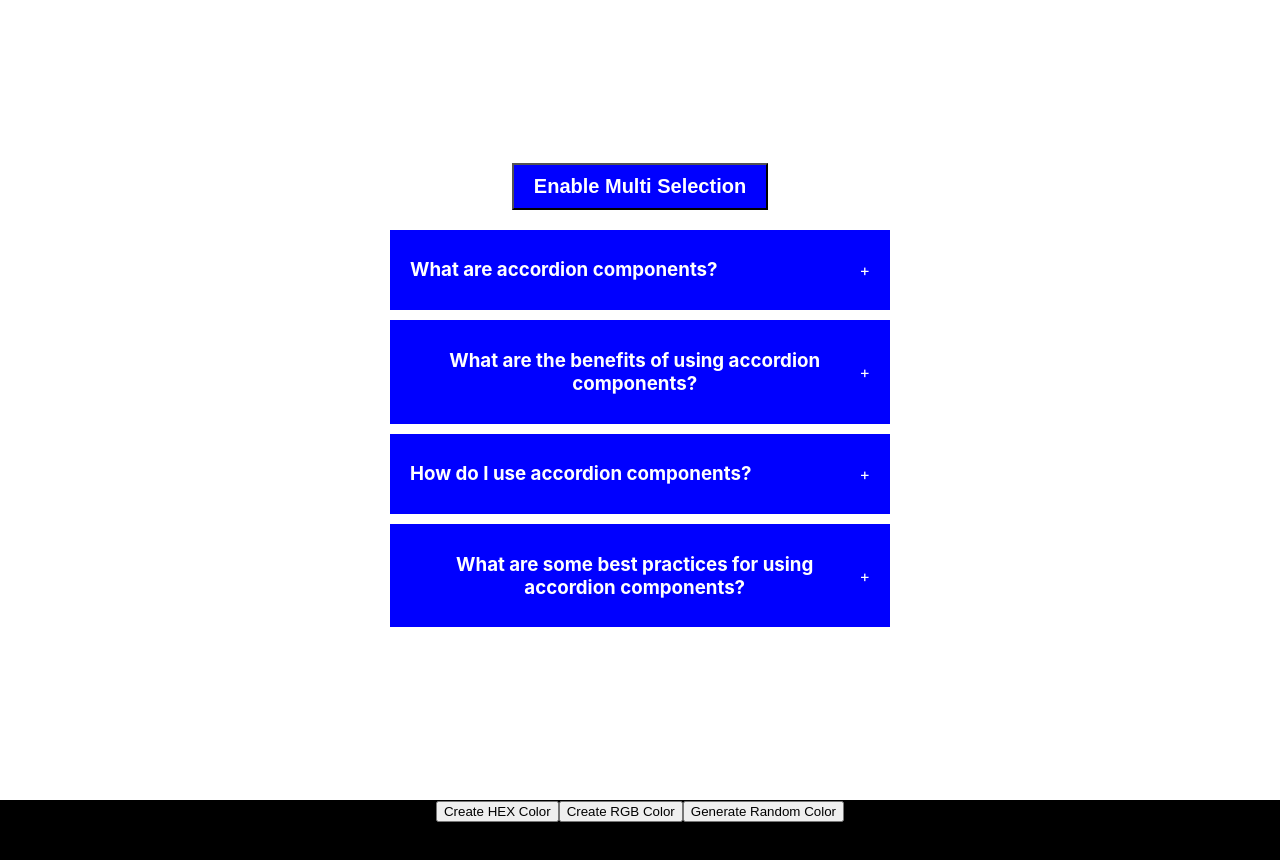
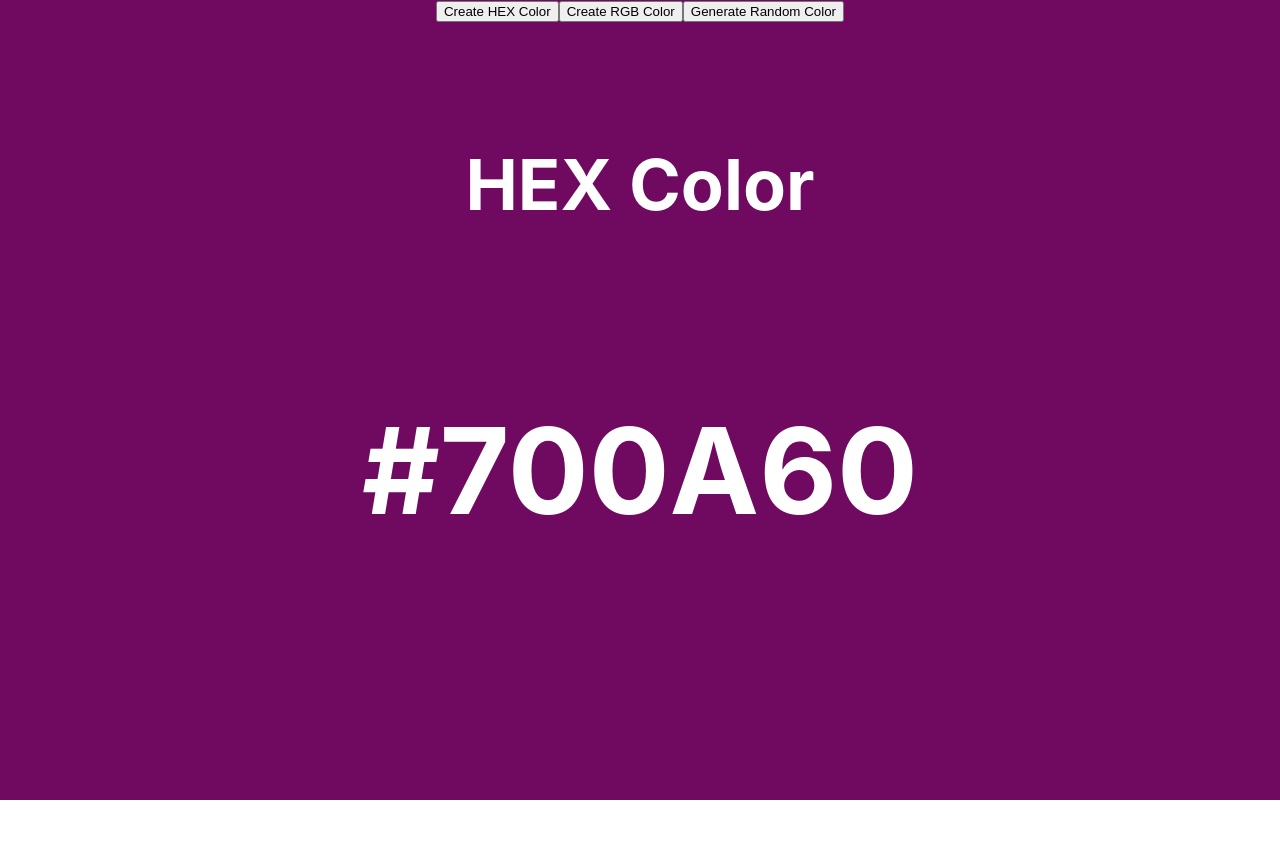
Before and after one commit to rrmorant/features-project, a React (Create React App) app in the folder react-features-project/: page / in a window 1280 px wide. Shown: the top 860 px of the page. After the commit the page ends 800 px from the top, so only its background shows below. Built offline with nearby package versions, Linux system fonts and the light colour scheme.

Commit message:
Random Color Generated Completed

```diff
--- a/react-features-project/src/App.js
+++ b/react-features-project/src/App.js
@@ -6,7 +6,7 @@
 	return (
 		<div className="App">
 			{/* Accordion Component */}
-			<Accordion />
+			{/* <Accordion /> */}
 
 			{/* Random Color Component */}
 			<RandomColor />
--- a/react-features-project/src/components/accordion/random-color/index.jsx
+++ b/react-features-project/src/components/accordion/random-color/index.jsx
@@ -1,8 +1,36 @@
-import { useState } from "react";
+import { useEffect, useState } from "react";
 
 export default function RandomColor() {
-	const [typeOFColor, setTypeOfColor] = useState("hex");
+	const [typeOfColor, setTypeOfColor] = useState("hex");
 	const [color, setColor] = useState("#000000");
+
+	function randomColorUtility(length) {
+		return Math.floor(Math.random() * length);
+	}
+
+	function handleCreateRandomHexColor() {
+		//#678765
+		const hex = [0, 1, 2, 3, 4, 5, 6, 7, 8, 9, "A", "B", "C", "D", "E", "F"];
+		let hexColor = "#";
+
+		for (let i = 0; i < 6; i++) {
+			hexColor += hex[randomColorUtility(hex.length)];
+		}
+		setColor(hexColor);
+	}
+
+	function handleCreateRandomRgbColor() {
+		const r = randomColorUtility(256);
+		const g = randomColorUtility(256);
+		const b = randomColorUtility(256);
+
+		setColor(`rgb(${r}, ${g}, ${b})`);
+	}
+
+	useEffect(() => {
+		if (typeOfColor === "rgb") handleCreateRandomRgbColor();
+		else handleCreateRandomHexColor();
+	}, [typeOfColor]);
 
 	return (
 		<div
@@ -11,9 +39,30 @@
 				height: "100vh",
 				backgroundColor: color,
 			}}>
-			<button>Create HEX Color</button>
-			<button>Create RGB Color</button>
-			<button>Generate Random Color</button>
+			<button onClick={() => setTypeOfColor("hex")}>Create HEX Color</button>
+			<button onClick={() => setTypeOfColor("rgb")}>Create RGB Color</button>
+			<button
+				onClick={
+					typeOfColor === "hex"
+						? handleCreateRandomHexColor
+						: handleCreateRandomRgbColor
+				}>
+				Generate Random Color
+			</button>
+			<div
+				style={{
+					display: "flex",
+					justifyContent: "center",
+					alignItems: "center",
+					color: "#fff",
+					fontSize: "60px",
+					marginTop: "50px",
+					flexDirection: "column",
+					gap: "20px",
+				}}>
+				<h3>{typeOfColor === "rgb" ? "RGB Color" : "HEX Color"}</h3>
+				<h1>{color}</h1>
+			</div>
 		</div>
 	);
 }
```
